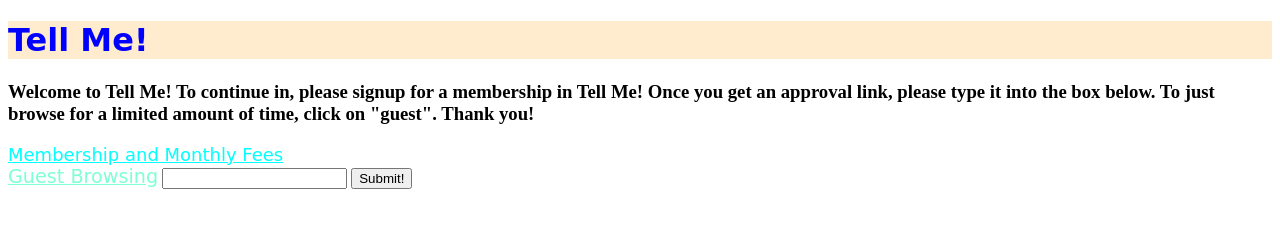
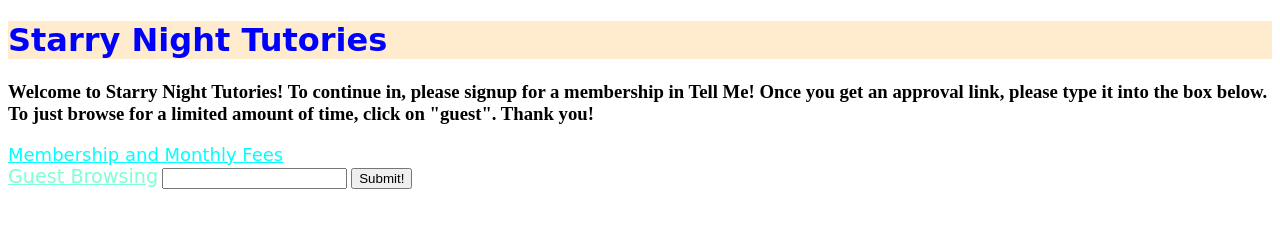
Before and after one commit to Shriyahde/Starry-Night-Tutories, a plain HTML site: page index.html in a window 1280 px wide. Drawn offline with Linux system fonts and the light colour scheme.

Commit message:
Change website names for index.html

```diff
--- a/index.html
+++ b/index.html
@@ -1,12 +1,12 @@
 <!DOCTYPE html>
 <html>
     <head>
-        <title>Tell Me signup page</title>
+        <title>Starry ight Tutories signup page</title>
         <link rel="stylesheet" type="text/css" href="styles/header.css">
     </head>
     <body>
-        <h1>Tell Me!</h1>
-        <h3>Welcome to Tell Me! To continue in, please signup for a membership in Tell Me! Once you get an approval link,
+        <h1>Starry Night Tutories</h1>
+        <h3>Welcome to Starry Night Tutories! To continue in, please signup for a membership in Tell Me! Once you get an approval link,
             please type it into the box below. To just browse for a limited amount of time, click on "guest". Thank you!
         </h3>
         <a href="https://forms.gle/b2FaXeaALZeb4LYM7" id="membership-link">Membership and Monthly Fees</a> <br>
```
